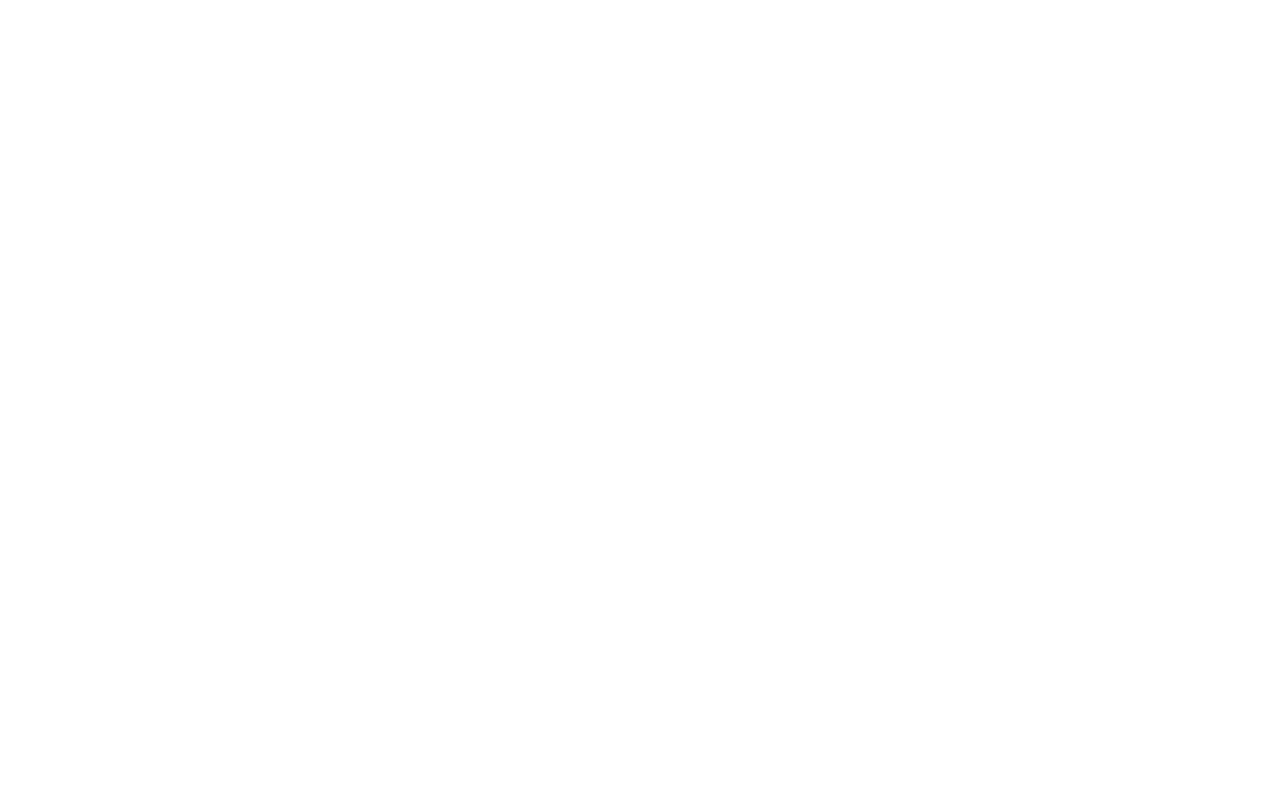
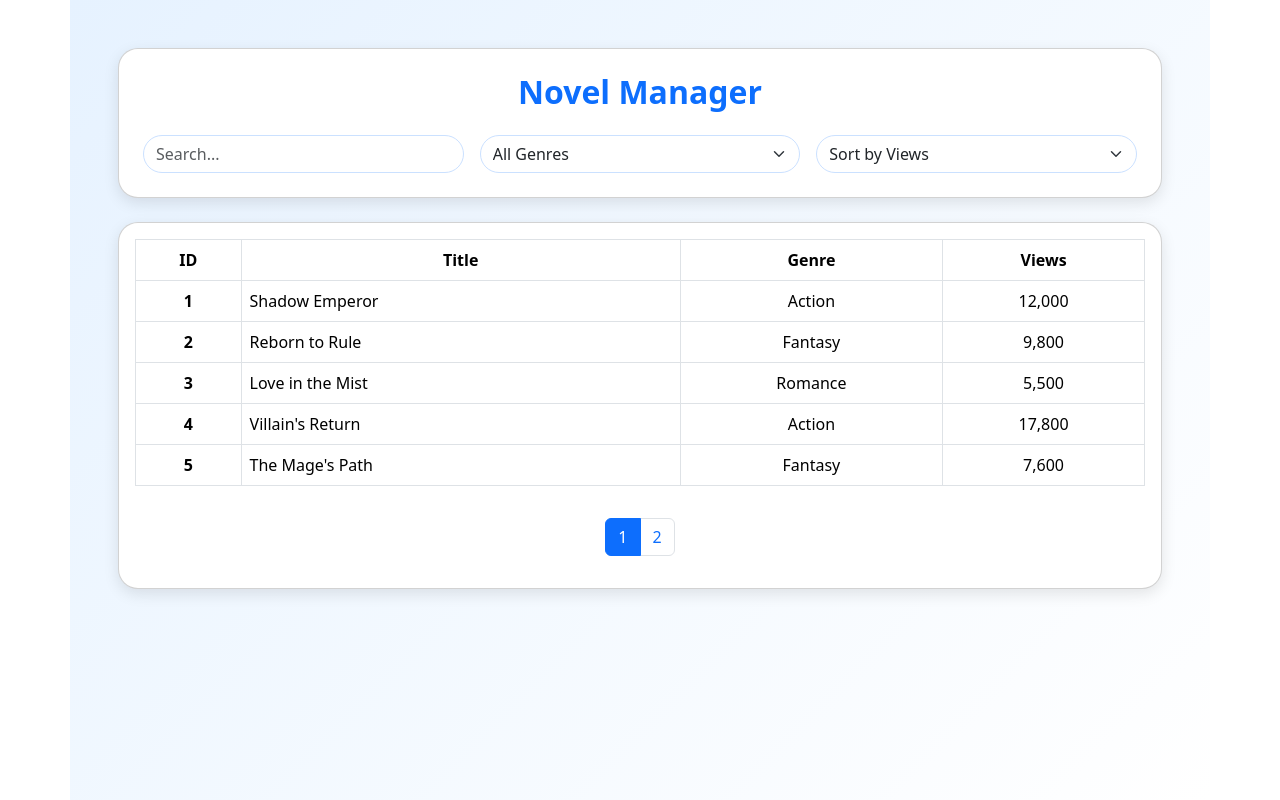
Before and after one commit to haitn32-stack/novels-platform-system, a React (Create React App) app: page /mana in a window 1280 px wide. Before the commit this address had no page. Built offline with nearby package versions, Linux system fonts and the light colour scheme.

Commit message:
up manager list

```diff
--- a/src/App.js
+++ b/src/App.js
@@ -4,6 +4,7 @@
 import Register from './ui/register';
 import Login from './ui/login';
 import Dashboard from "./ui/admin/dashboard";
+import NovelManager from './ui/manager/manager-list';
 
 // Component bảo vệ Route Admin
 const AdminRoute = ({ children }) => {
@@ -14,6 +15,14 @@
 
     return children;
 };
+const ManagerRoute = ({ children }) => {
+    const { currentUser } = useSelector((state) => state.auth);
+
+    if (!currentUser) return <Navigate to="/login" />;
+    if (currentUser.roles !== 'manager') return <div style={{ color: 'red' }}>Bạn không có quyền truy cập trang này!</div>;
+
+    return children;
+};
 
 function App() {
     return (
@@ -21,7 +30,7 @@
             <Routes>
                 <Route path="/login" element={<Login title="Đăng nhập" />} />
                 <Route path="/register" element={<Register title="Đăng ký" />} />
-
+            <Route path='/mana' element ={<NovelManager title = 'Quản Lý'/>} />
 
                 <Route
                     path="/admin/*"
@@ -34,6 +43,16 @@
                         </AdminRoute>
                     }
                 />
+                <Route
+                    path="/manager/*"
+                    element={
+                        <ManagerRoute>
+                            <Routes>
+                                <Route path="dashboard" element={<NovelManager />} />
+                            </Routes>
+                        </ManagerRoute>
+                    }
+                />
 
                 <Route path="/" element={<div>Trang chủ cho Reader</div>} />
             </Routes>
--- /dev/null
+++ b/src/ui/manager/manager-list.js
@@ -0,0 +1,158 @@
+import React, { useState, useMemo } from "react";
+import {
+  Container,
+  Card,
+  Row,
+  Col,
+  Form,
+  FormControl,
+  Table,
+  Pagination,
+} from "react-bootstrap";
+
+const data = [
+  { id: 1, title: "Shadow Emperor", genre: "Action", views: 12000 },
+  { id: 2, title: "Reborn to Rule", genre: "Fantasy", views: 9800 },
+  { id: 3, title: "Love in the Mist", genre: "Romance", views: 5500 },
+  { id: 4, title: "Villain's Return", genre: "Action", views: 17800 },
+  { id: 5, title: "The Mage's Path", genre: "Fantasy", views: 7600 },
+  { id: 6, title: "Last Winter", genre: "Romance", views: 3100 },
+  { id: 7, title: "Dragon Spirit", genre: "Fantasy", views: 14300 },
+  { id: 8, title: "Urban Chaos", genre: "Action", views: 8400 },
+  { id: 9, title: "Sweet Promise", genre: "Romance", views: 9200 },
+  { id: 10, title: "Hero's Testament", genre: "Action", views: 15000 },
+];
+
+export default function NovelManager() {
+  const [search, setSearch] = useState("");
+  const [genre, setGenre] = useState("All");
+  const [sort, setSort] = useState("");
+  const [page, setPage] = useState(1);
+
+  const perPage = 5;
+
+  const list = useMemo(() => {
+    let result = [...data];
+
+    if (search) {
+      result = result.filter((n) =>
+        n.title.toLowerCase().includes(search.toLowerCase())
+      );
+    }
+
+    if (genre !== "All") {
+      result = result.filter((n) => n.genre === genre);
+    }
+
+    if (sort === "views-desc") result.sort((a, b) => b.views - a.views);
+    if (sort === "views-asc") result.sort((a, b) => a.views - b.views);
+
+    return result;
+  }, [search, genre, sort]);
+
+  const totalPages = Math.ceil(list.length / perPage);
+  const display = list.slice((page - 1) * perPage, page * perPage);
+
+  return (
+    <Container
+      className="p-5"
+      style={{
+        background: "linear-gradient(135deg, #e6f2ff, #ffffff)",
+        minHeight: "100vh",
+      }}
+    >
+      <Card
+        className="p-4 mb-4"
+        style={{ borderRadius: 20, boxShadow: "0 5px 15px rgba(0,0,0,0.1)" }}
+      >
+        <h2 className="text-center text-primary fw-bold mb-4">
+          Novel Manager
+        </h2>
+
+        <Row className="g-3">
+          <Col md={4}>
+            <FormControl
+              placeholder="Search..."
+              value={search}
+              onChange={(e) => setSearch(e.target.value)}
+              className="rounded-pill"
+              style={{ borderColor: "#cbe1ff" }}
+            />
+          </Col>
+
+          <Col md={4}>
+            <Form.Select
+              className="rounded-pill"
+              style={{ borderColor: "#cbe1ff" }}
+              value={genre}
+              onChange={(e) => setGenre(e.target.value)}
+            >
+              <option value="All">All Genres</option>
+              <option value="Action">Action</option>
+              <option value="Fantasy">Fantasy</option>
+              <option value="Romance">Romance</option>
+            </Form.Select>
+          </Col>
+
+          <Col md={4}>
+            <Form.Select
+              className="rounded-pill"
+              style={{ borderColor: "#cbe1ff" }}
+              value={sort}
+              onChange={(e) => setSort(e.target.value)}
+            >
+              <option value="">Sort by Views</option>
+              <option value="views-desc">Most Viewed</option>
+              <option value="views-asc">Least Viewed</option>
+            </Form.Select>
+          </Col>
+        </Row>
+      </Card>
+
+      <Card
+        className="p-3"
+        style={{ borderRadius: 20, boxShadow: "0 5px 15px rgba(0,0,0,0.1)" }}
+      >
+        <Table hover bordered responsive>
+          <thead style={{ background: "#0d6efd", color: "white" }}>
+            <tr className="text-center">
+              <th>ID</th>
+              <th>Title</th>
+              <th>Genre</th>
+              <th>Views</th>
+            </tr>
+          </thead>
+
+          <tbody>
+            {display.map((n) => (
+              <tr
+                key={n.id}
+                style={{ cursor: "pointer", transition: "0.2s" }}
+                onMouseEnter={(e) => (e.currentTarget.style.background = "#eaf4ff")}
+                onMouseLeave={(e) => (e.currentTarget.style.background = "white")}
+              >
+                <td className="text-center fw-bold">{n.id}</td>
+                <td>{n.title}</td>
+                <td className="text-center">{n.genre}</td>
+                <td className="text-center">{n.views.toLocaleString()}</td>
+              </tr>
+            ))}
+          </tbody>
+        </Table>
+
+        <Pagination className="justify-content-center mt-3">
+          {[...Array(totalPages)].map((_, i) => (
+            <Pagination.Item
+              key={i}
+              active={page === i + 1}
+              onClick={() => setPage(i + 1)}
+              className="rounded-pill"
+            >
+              {i + 1}
+            </Pagination.Item>
+          ))}
+        </Pagination>
+      </Card>
+    </Container>
+  );
+}
```
Also changed, not shown: 1 other file (tests, documents, lock files or other folders).
